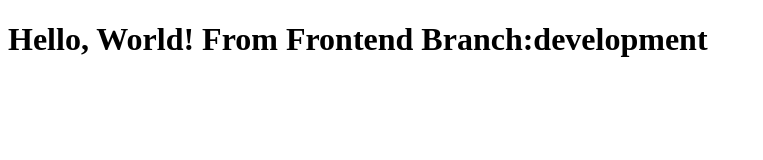
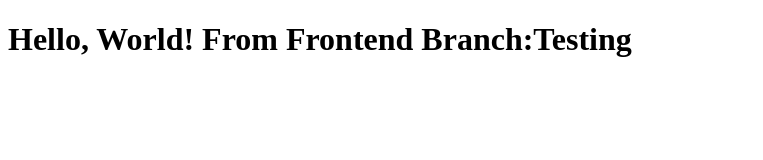
Before and after one commit to Utsav0701/Assesment1-02-08, a plain HTML site: page index.html in a window 1280 px wide. Shown: the whole page, without its empty margins (0-763 px from the left). Drawn offline with Linux system fonts and the light colour scheme.

Commit message:
testing updated

```diff
--- a/index.html
+++ b/index.html
@@ -6,6 +6,6 @@
     <title>Assesment 1</title>
 </head>
 <body>
-    <h1>Hello, World! From Frontend Branch:development</h1>
+    <h1>Hello, World! From Frontend Branch:Testing</h1>
 </body>
 </html>
```
Also changed, not shown: 1 other file.
